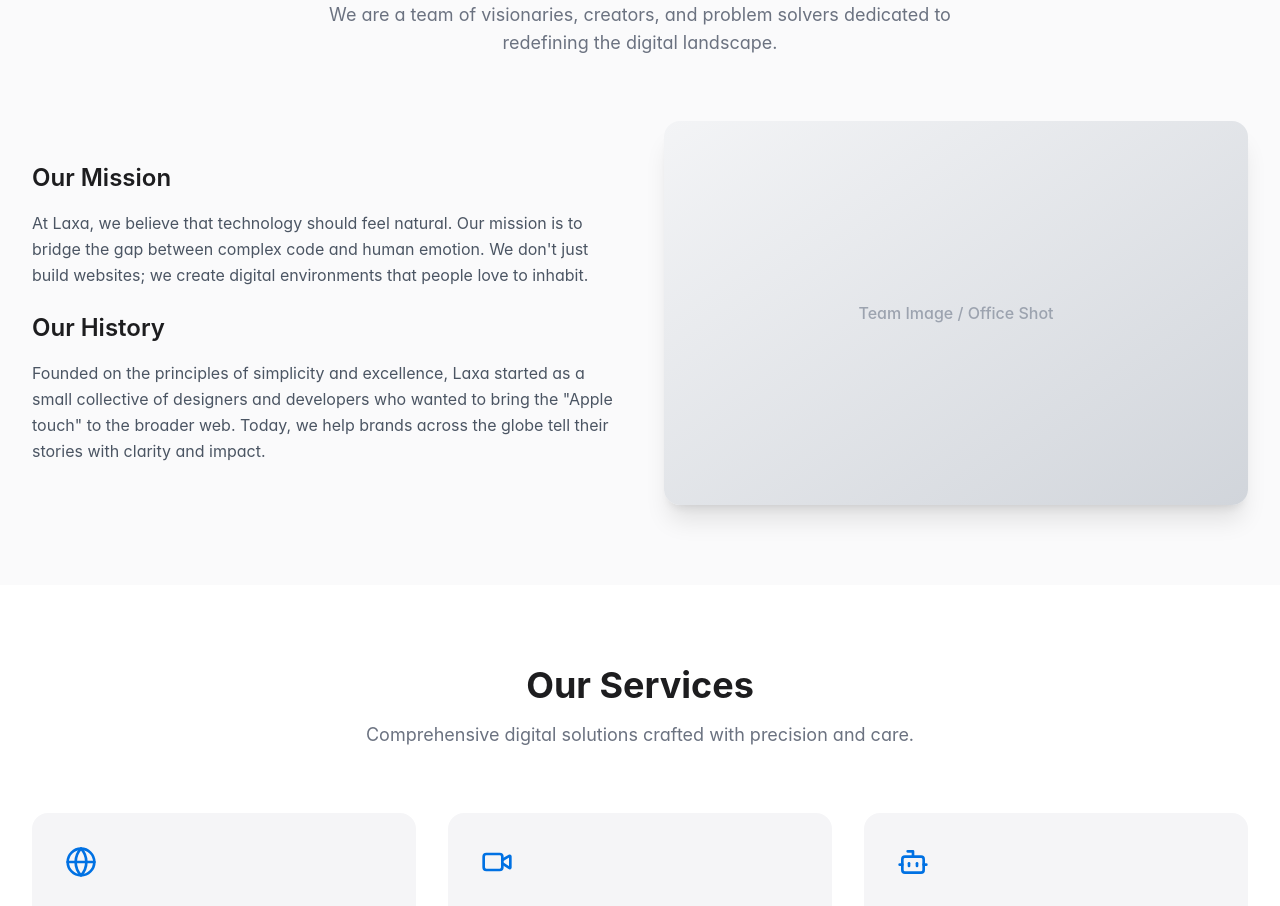
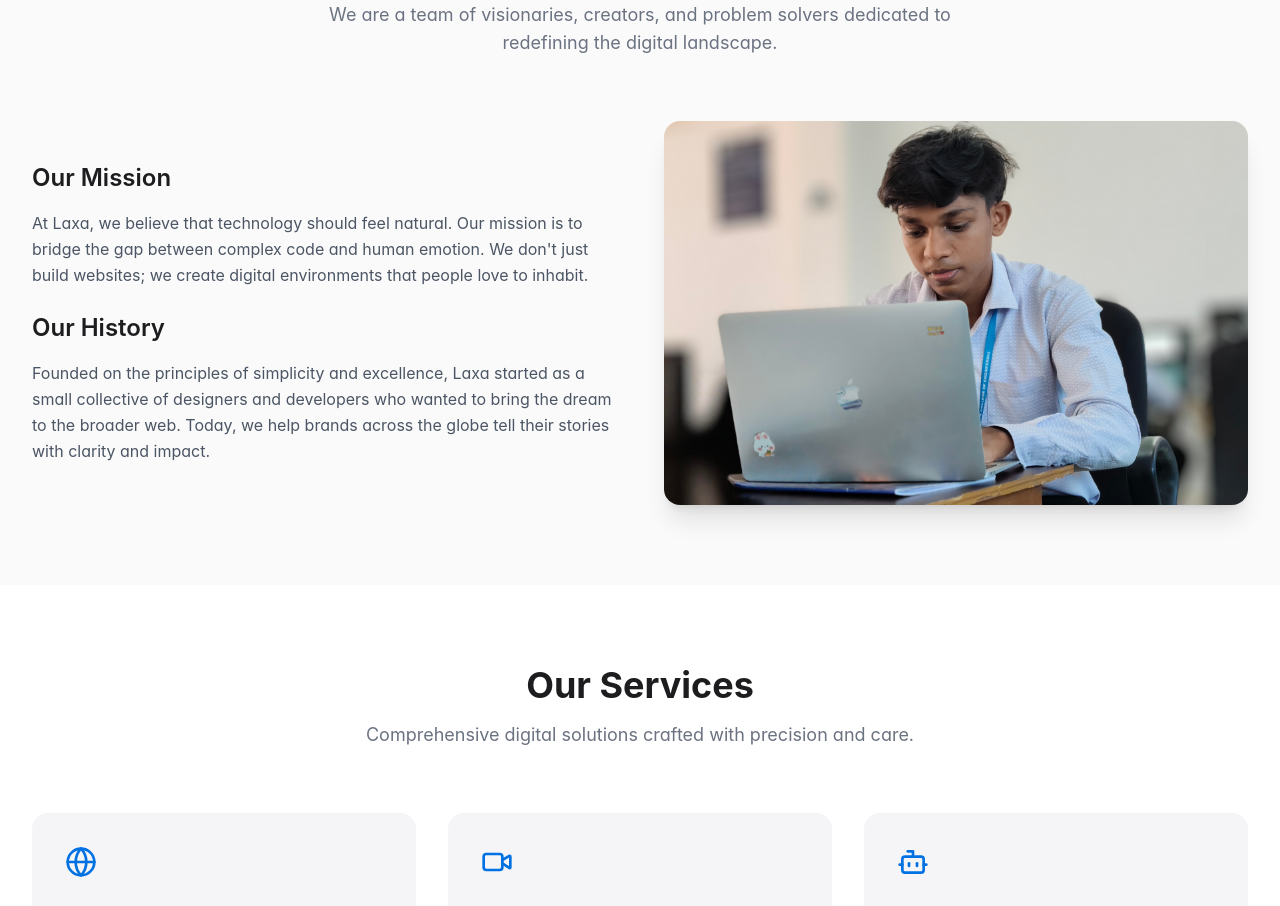
Before and after one commit to jenish-prog/Laxa, a React (Vite) app: page / in a window 1280 px wide. Shown: the part 780-1686 px from the top of the page. Built offline with nearby package versions, Linux system fonts and the light colour scheme.

Commit message:
added new image

```diff
--- a/src/components/About.jsx
+++ b/src/components/About.jsx
@@ -1,5 +1,6 @@
 import React from 'react';
 import { motion } from 'framer-motion';
+import CEOImage from '../assets/CEO.jpg';
 
 const About = () => {
     return (
@@ -25,7 +26,7 @@ const About = () => {
                         </p>
                         <h3 className="text-2xl font-semibold mb-4 text-apple-dark">Our History</h3>
                         <p className="text-gray-600 leading-relaxed">
-                            Founded on the principles of simplicity and excellence, Laxa started as a small collective of designers and developers who wanted to bring the "Apple touch" to the broader web. Today, we help brands across the globe tell their stories with clarity and impact.
+                            Founded on the principles of simplicity and excellence, Laxa started as a small collective of designers and developers who wanted to bring the dream to the broader web. Today, we help brands across the globe tell their stories with clarity and impact.
                         </p>
                     </motion.div>
 
@@ -36,10 +37,11 @@ const About = () => {
                         transition={{ duration: 0.6 }}
                         className="relative h-96 rounded-2xl overflow-hidden shadow-xl"
                     >
-                        {/* Placeholder for team/office image - using a gradient for now to keep it clean */}
-                        <div className="absolute inset-0 bg-gradient-to-br from-gray-100 to-gray-300 flex items-center justify-center">
-                            <span className="text-gray-400 font-medium">Team Image / Office Shot</span>
-                        </div>
+                        <img
+                            src={CEOImage}
+                            alt="CEO"
+                            className="w-full h-full object-cover object-top"
+                        />
                     </motion.div>
                 </div>
             </div>
```
Also changed, not shown: src/assets/CEO.jpg (added).
